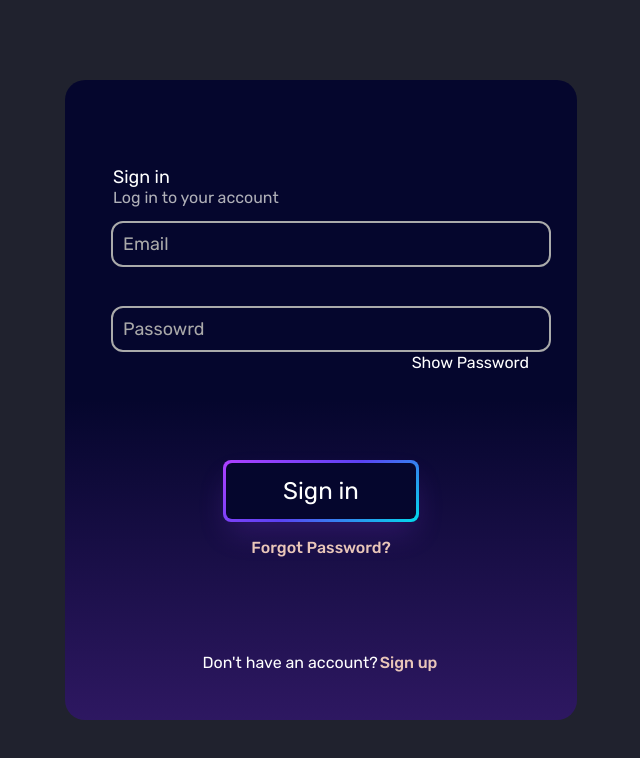
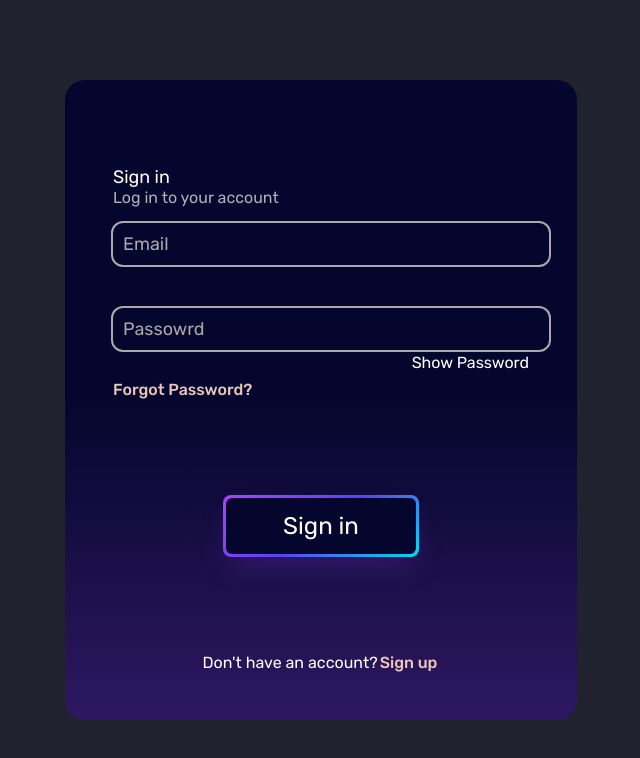
Before and after one commit to iMohammadSawalha/Vesta, a React (Vite) app: page /login in a window 1280 px wide. Shown: the top 758 px of the page, without its empty margins (319-959 px from the left). Built offline with nearby package versions, Linux system fonts and the light colour scheme.

Commit message:
moved the forgot password link position

```diff
--- a/src/views/login.css
+++ b/src/views/login.css
@@ -135,6 +135,7 @@ background: none;
   height: fit-content !important;
 }
 .forgot-password-link{
+  align-self: self-start;
   margin: 0 0 1rem 0;
   text-decoration: none;
   color: rgb(233, 198, 185);
--- a/src/views/login.jsx
+++ b/src/views/login.jsx
@@ -81,12 +81,12 @@ const Login = () => {
                 Show Password
               </div>
             </div>
+            <a className="forgot-password-link" href="">
+              Forgot Password?
+            </a>
             <button className="login-button" onClick={loginButtonHandle}>
               <span className="login-button-text">Sign in</span>
             </button>
-            <a className="forgot-password-link" href="">
-              Forgot Password?
-            </a>
             <div className="signup-alternative">
               Don't have an account?
               <a className="signup-alternative-link" href="/register">
```
